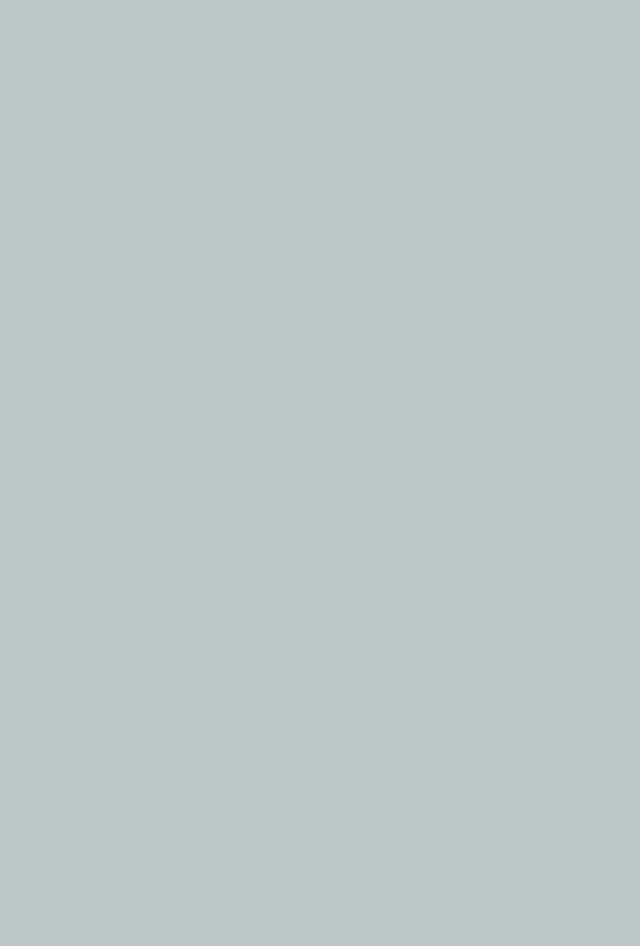
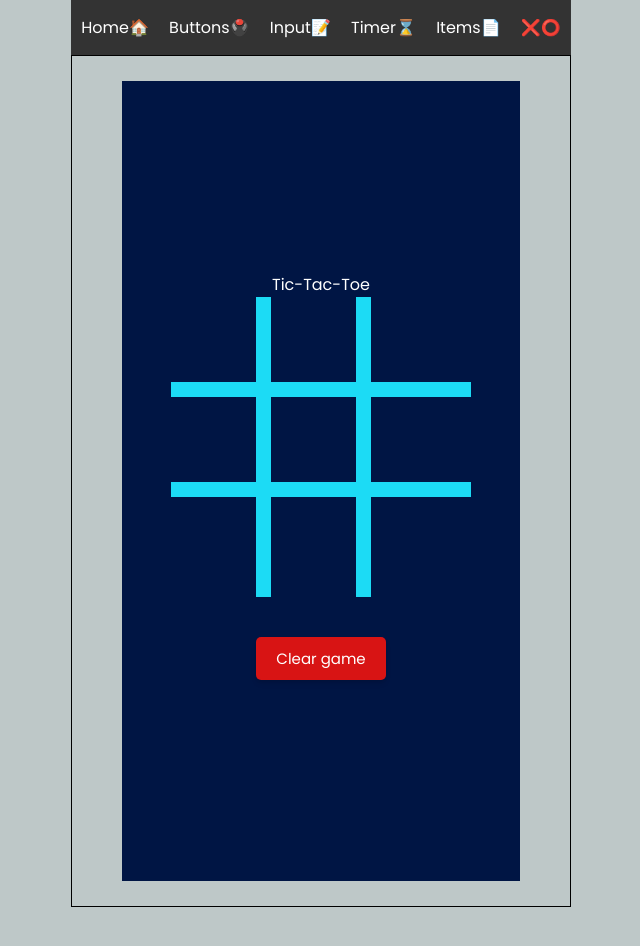
Before and after one commit to nellipelkonen/kodarit-react-demo, a React (Create React App) app in the folder newproject/: page /TicTacToe in a window 1280 px wide. Before the commit this address had no page. Shown: the top 946 px of the page, without its empty margins (319-959 px from the left). Before the commit the page ends 800 px from the top, so only its background shows below. Built offline with nearby package versions, Linux system fonts and the light colour scheme.

Commit message:
tictactoe

```diff
--- a/newproject/src/App.css
+++ b/newproject/src/App.css
@@ -210,3 +210,52 @@ input[type=submit] {
 .itemimg {
   width: 100%;
 }
+
+
+.game {
+  display: flex;
+  min-height: 100vh;
+  flex-direction: column;
+  text-align: center;
+  background-color: #001544;
+  color: white;
+  justify-content: center;
+  align-items: center;
+}
+
+.row {
+  display: flex;
+  flex-direction: row;
+}
+
+.rowjustify {
+  justify-content: center;
+}
+
+.square {
+  min-width: 100px;
+  min-height: 100px;
+  font-size: 64px;
+  text-align: center;
+  color: #1CDBF5;
+  font-weight: bolder;
+  padding: 30px;
+}
+
+.b-bottom-right {
+  border-right: 15px solid #1CDBF5;
+  border-bottom: 15px solid #1CDBF5;
+}
+
+.b-bottom {
+  border-bottom: 15px solid #1CDBF5;
+}
+
+.b-right {
+  border-right: 15px solid #1CDBF5;
+}
+
+.btn-clear {
+  width: max-content;
+  margin: 40px auto 10px auto;
+}
--- a/newproject/src/App.js
+++ b/newproject/src/App.js
@@ -5,6 +5,7 @@ import { Home } from "./pages/Home";
 import { Button } from './pages/Button';
 import { Timer } from './pages/Timer';
 import { Items } from './pages/Items';
+import { TicTacToe } from './pages/TicTacToe';
 import { InputTutorial } from './pages/Input';
 import ReactDOM from "react-dom/client";
 import { BrowserRouter, Routes, Route } from "react-router-dom";
@@ -15,14 +16,15 @@ function App() {
   return (
 
     <BrowserRouter>
-    <div className='asd'>
+    <div>
       <Routes>
         <Route path='/' element={<Layout />}>
           <Route index element={<Home />} />
-          <Route path='input' element={<InputTutorial />} />
-          <Route path='button' element={<Button />} />
-          <Route path='timer' element={<Timer />} />
-          <Route path='items' element={<Items />} />
+          <Route path='Input' element={<InputTutorial />} />
+          <Route path='Button' element={<Button />} />
+          <Route path='Timer' element={<Timer />} />
+          <Route path='Items' element={<Items />} />
+          <Route path='TicTacToe' element={<TicTacToe />} />
         </Route>
       </Routes>
     </div>
--- /dev/null
+++ b/newproject/src/pages/Square.jsx
@@ -0,0 +1,11 @@
+import React from "react";
+
+const Square = (props) => {
+    const classes = props.className?`${props.className} square`:'square';
+    return (
+        <span className={classes} onClick={props.onClick}>
+            {props.state}
+        </span>
+    )
+}
+export default Square;
--- /dev/null
+++ b/newproject/src/pages/TicTacToe.jsx
@@ -0,0 +1,71 @@
+import React from 'react';
+import { useState, useEffect } from "react";
+import Square from './Square';
+const intialState=['', '', '', '', '', '', '', '', '',]
+
+export const TicTacToe = () => {
+    const [gameState, setGameState] = useState(intialState);
+    const [isXChance, setIsXChance] = useState(false);
+
+    const onSquareClick = (index) =>{
+        let strings = Array.from(gameState);
+        strings [index] = isXChance ? 'X' : 'O';
+        setGameState(strings);
+        setIsXChance(!isXChance);
+    }
+
+    useEffect(() => {
+        const winner = checkWinner();
+        if(winner){
+            alert(`${winner} won the game!`)
+            setGameState(intialState)
+        }
+    }, [gameState])
+
+    const checkWinner = () => {
+        const lines = [
+            [0, 1, 2],
+            [3, 4, 5],
+            [6, 7, 8],
+            [0, 3, 6],
+            [1, 4, 7],
+            [2, 5, 8],
+            [0, 4, 8],
+            [2, 4, 6],
+        ];
+        console.log('Class: App, Function: checkWinner ==', gameState[0], gameState[1], gameState[2]);
+        for (let i = 0; i < lines.length; i++) {
+            const [a, b, c] = lines[i];
+            if (gameState[a] && gameState[a] === gameState[b] && gameState[a] === gameState[c]) {
+                return gameState[a];
+            }
+        }
+        return null;
+    }
+
+    return (
+        <div className='maincontent'>
+            <div className='game'>
+                <p>Tic-Tac-Toe</p>
+                <div className='row rowcenter'>
+                    <Square className='b-bottom-right' state={gameState[0]} onClick = { () => onSquareClick(0)}/>
+                    <Square className='b-bottom-right' state={gameState[1]} onClick = { () => onSquareClick(1)}/>
+                    <Square className='b-bottom' state={gameState[2]} onClick = { () => onSquareClick(2)}/>
+                </div>
+                <div className='row rowcenter'>
+                    <Square className='b-bottom-right' state={gameState[3]} onClick = { () => onSquareClick(3)}/>
+                    <Square className='b-bottom-right' state={gameState[4]} onClick = { () => onSquareClick(4)}/>
+                    <Square className='b-bottom' state={gameState[5]} onClick = { () => onSquareClick(5)}/>
+                </div>
+                <div className='row rowcenter'>
+                    <Square className='b-right' state={gameState[6]} onClick = { () => onSquareClick(6)}/>
+                    <Square className='b-right' state={gameState[7]} onClick = { () => onSquareClick(7)}/>
+                    <Square state={gameState[8]} onClick = { () => onSquareClick(8)}/>
+                </div>
+                <button className='btn-clear' onClick={()=>setGameState(intialState)}>Clear game</button>
+            </div>
+        </div>
+    );
+  }
+
+  export default TicTacToe;
--- a/newproject/src/pages/layout.jsx
+++ b/newproject/src/pages/layout.jsx
@@ -10,19 +10,19 @@ export const Layout = () => {
             <Link to="/">Home🏠 </Link>
           </li>
           <li className="navlink">
-            <Link to="/button">Buttons🖲️</Link>
+            <Link to="/Button">Buttons🖲️</Link>
           </li>
           <li className="navlink">
-            <Link to="/input">Input📝</Link>
+            <Link to="/Input">Input📝</Link>
           </li>
           <li className="navlink">
-            <Link to="/timer">Timer⌛</Link>
+            <Link to="/Timer">Timer⌛</Link>
           </li>
           <li className="navlink">
-            <Link to="/items">Items📄</Link>
+            <Link to="/Items">Items📄</Link>
           </li>
           <li className="navlink">
-            <Link to="/items">Tic-tac-toe❌⭕</Link>
+            <Link to="/TicTacToe">❌⭕</Link>
           </li>
         </ul>
       </nav>
```
